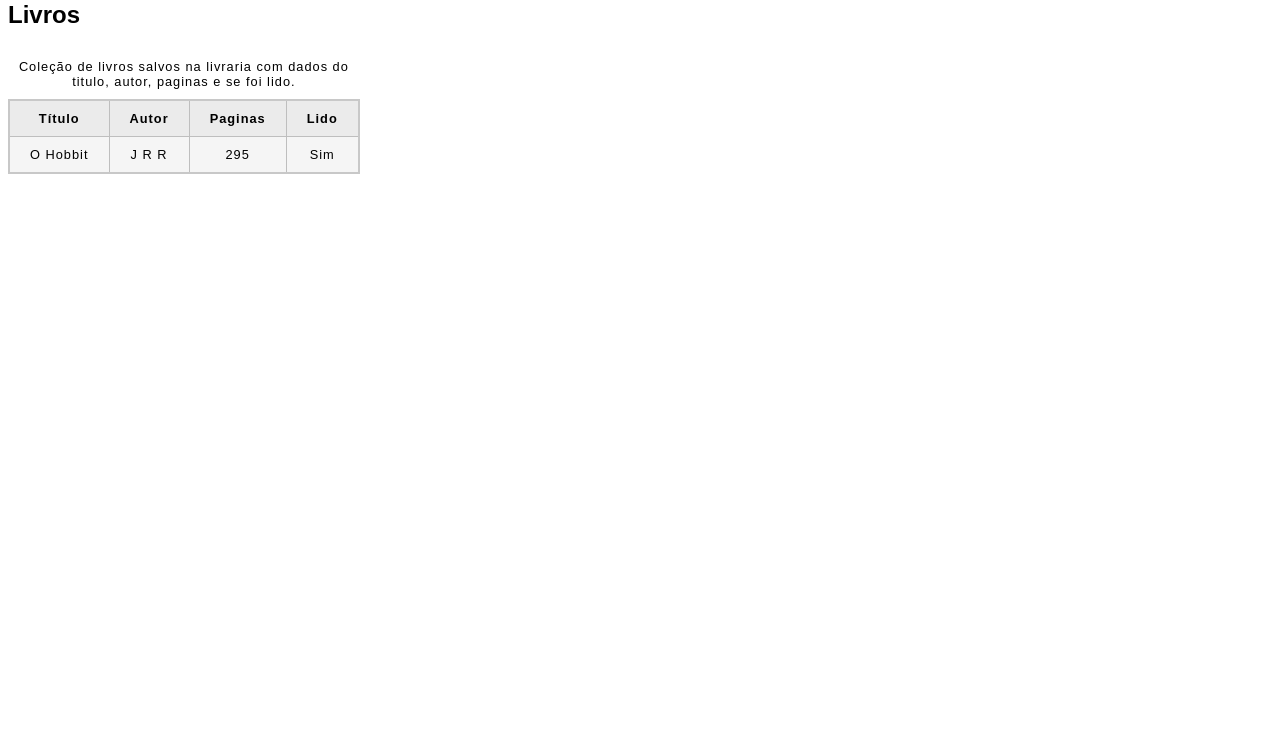
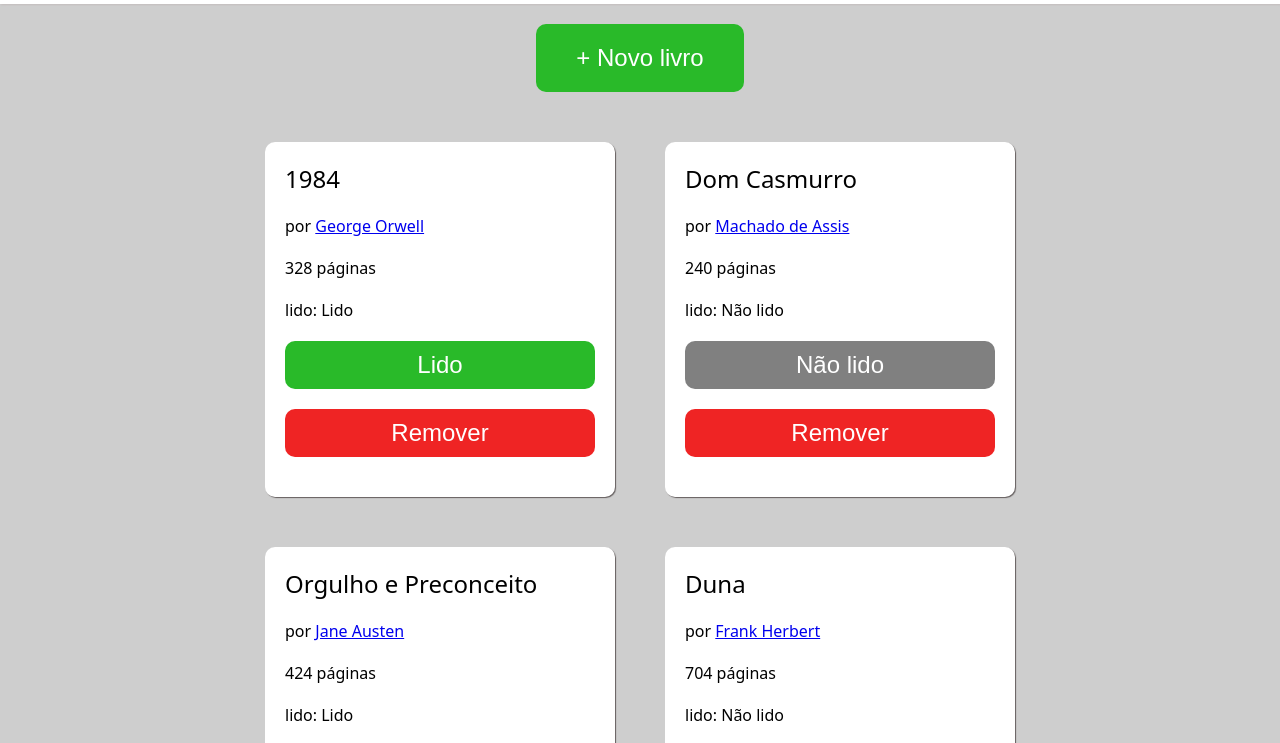
Before and after one commit to NascimentoMatheus1/Livraria, a plain HTML site: page index.html in a window 1280 px wide. Shown: the part 79-822 px from the top of the page. Before the commit the page ends 800 px from the top, so only its background shows below. Drawn offline with Linux system fonts and the light colour scheme.

Commit message:
Refactor: Retirar a tabela e adicionar os cards dos livros

```diff
--- a/index.html
+++ b/index.html
@@ -5,33 +5,17 @@
     <meta name="viewport" content="width=device-width, initial-scale=1.0">
     <title>Livraria</title>
     <link rel="stylesheet" href="style.css">
-    <script src="script.js" defer></script>
+    <script type="module" src="script.js" defer></script>
+    <script type="module" src="dialog.js" defer></script>
 </head>
 <body>
-    <h1>Minha Livraria</h1>
-    <div id="container">
-        <h2>Livros</h2>
-        <table id="tabela">
-            <caption>
-                Coleção de livros salvos na livraria com dados do titulo, autor, paginas e se foi lido.
-            </caption>
-            <thead>
-                <tr>
-                    <th>Título</th>
-                    <th>Autor</th>
-                    <th>Paginas</th>
-                    <th>Lido</th>
-                </tr>
-            </thead>
-            <tbody id="tbody">
-                <tr>
-                    <td>O Hobbit</td>
-                    <td>J R R</td>
-                    <td>295</td>
-                    <td>Sim</td>
-                </tr>
-            </tbody>
-        </table>
-    </div>
+    <header>
+        <h1>Livraria</h1>
+    </header>
+    <main>
+        <button id="addLivro"> + Novo livro</button>
+        <div id="container">
+        </div>
+    </main>
 </body>
 </html>
--- a/script.js
+++ b/script.js
@@ -1,28 +1,34 @@
 import Livro from "./Livro.js";
-const tbody = document.getElementById('tbody');
 const Livraria = [];
+const container = document.getElementById('container');
 
-function addLivroParaLivraria(titulo, autor, paginas, lido){
+export default function addLivroParaLivraria(titulo, autor, paginas, lido){
     const uniqueId = crypto.randomUUID();
     const novoLivro = new Livro(uniqueId, titulo, autor, paginas, lido);
     Livraria.push(novoLivro);
 }
 
-function mostrarLivros(){
+export function mostrarLivros(){
     for(let livro of Livraria){
-        let lido = 'Não';
+        let lidoText = 'Não lido';
+        let lidoClass = 'btnNaoLido';
         if(livro.lido){
-            lido = 'Sim';
+            lidoClass = 'btnLido';
+            lidoText = 'Lido';
         }
-        const tr = document.createElement('tr');
+        const div = document.createElement('div');
+        div.classList.add('card');
+        div.dataset.livroId = livro.id;
         const dados = `
-                <td>${livro.titulo}</td>
-                <td>${livro.autor}</td>
-                <td>${livro.paginas}</td>
-                <td>${lido}</td>
+                <p class="titulo">${livro.titulo}</p>
+                <p>por <a href="#">${livro.autor}</a></p>
+                <p>${livro.paginas} páginas</p>
+                <p>lido: ${lidoText}</p>
+                <button class="${lidoClass}">${lidoText}</button>
+                <button class="btnRemover">Remover</button>
         `
-        tr.innerHTML = dados;
-        tbody.appendChild(tr);
+        div.innerHTML = dados;
+        container.appendChild(div);
     }
 }
 
@@ -30,5 +36,6 @@ addLivroParaLivraria('1984', 'George Orwell', 328, true);
 addLivroParaLivraria('Dom Casmurro', 'Machado de Assis', 240, false);
 addLivroParaLivraria('Orgulho e Preconceito', 'Jane Austen', 424, true);
 addLivroParaLivraria('Duna', 'Frank Herbert', 704, false);
-addLivroParaLivraria('Harry Potter e a Pedra Filosofal', 'J.K. Rowling', 264, false);
+addLivroParaLivraria('Harry Potter', 'J.K. Rowling', 264, false);
+addLivroParaLivraria('Mais esperto que o Diabo', 'Napoleon Hill', 208, false);
 mostrarLivros();
--- a/style.css
+++ b/style.css
@@ -1,35 +1,103 @@
 html {
-  font-family: sans-serif;
+  font-family: system-ui, -apple-system, BlinkMacSystemFont, 'Segoe UI', Roboto, Oxygen, Ubuntu, Cantarell, 'Open Sans', 'Helvetica Neue', sans-serif;
 }
 
-table {
-  border-collapse: collapse;
-  border: 2px solid rgb(200,200,200);
-  letter-spacing: 1px;
-  font-size: 0.8rem;
+*{
+  margin: 0;
+  padding: 0;
 }
 
-td, th {
-  border: 1px solid rgb(190,190,190);
-  padding: 10px 20px;
+button{
+  font-size: 24px;
+  border-radius: 10px;
+  border: none;
+  cursor: pointer;
+  transition: ease-in 200ms;
 }
 
-th {
-  background-color: rgb(235,235,235);
+body{
+  height: 100vh;
+  background-color: rgba(128, 128, 128, 0.381);
 }
 
-td {
-  text-align: center;
+header{
+  padding: 20px 100px;
+  box-shadow: 1px 1px 2px rgb(196, 189, 189);
+  background-color: white;
 }
 
-tr:nth-child(even) td {
-  background-color: rgb(250,250,250);
+main{
+  display: flex;
+  flex-direction: column;
 }
 
-tr:nth-child(odd) td {
-  background-color: rgb(245,245,245);
+#addLivro{
+  align-self: center;
+  padding: 20px 40px;
+  margin-top: 20px;
+  background-color: rgb(41, 186, 41);
+  color: white;
 }
 
-caption {
+#addLivro:hover{
+  background-color: green;
+}
+
+#container{
+  padding: 50px 100px;
+  display: grid;
+  justify-content: center;
+  gap: 50px;
+  grid-template-columns: repeat(auto-fit, minmax(200px, 350px));
+}
+
+.card{
+  padding: 20px;
+  background-color: white;
+  border-radius: 10px;
+  box-shadow: 1px 1px 1px rgb(100, 94, 94);
+}
+
+.card > *{
+  margin-bottom: 20px;
+}
+
+.card button{
+  width: 100%;
+  display: block;
+}
+
+.titulo{
+  font-size: 24px;
+  font-weight: 500;
+}
+
+.btnLido{
   padding: 10px;
+  background-color: rgb(41, 186, 41);
+  color: white;
 }
+
+.btnLido:hover{
+  background-color: rgb(22, 93, 22);
+}
+
+.btnNaoLido{
+  padding: 10px;
+  background-color: gray;
+  color: white;
+}
+
+.btnNaoLido:hover{
+  background-color: rgb(81, 75, 75);
+}
+
+.btnRemover{
+  padding: 10px;
+  background-color: rgb(239, 36, 36);
+  color: white;
+}
+
+.btnRemover:hover{
+  background-color: rgb(140, 12, 7);
+}
```
